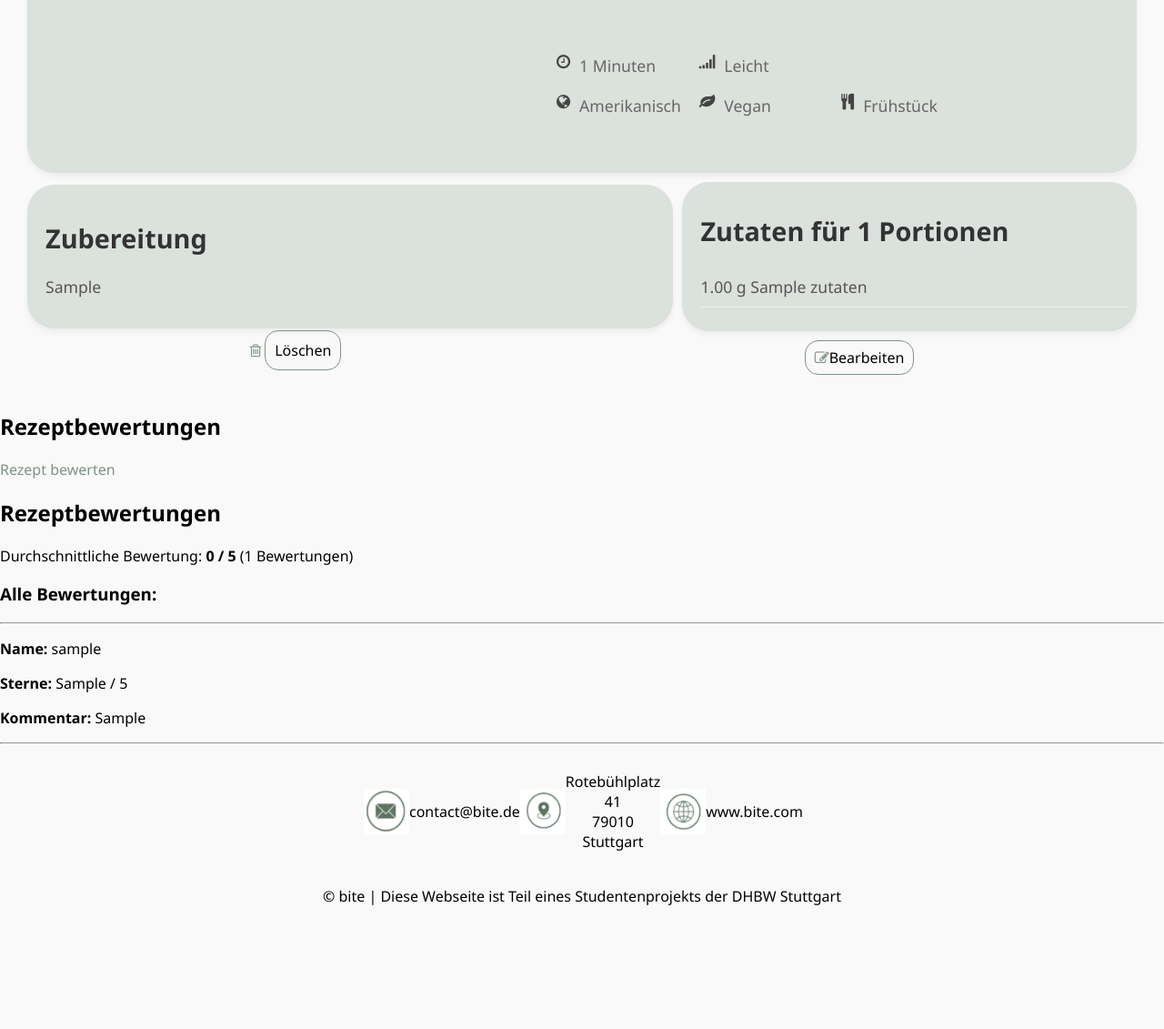
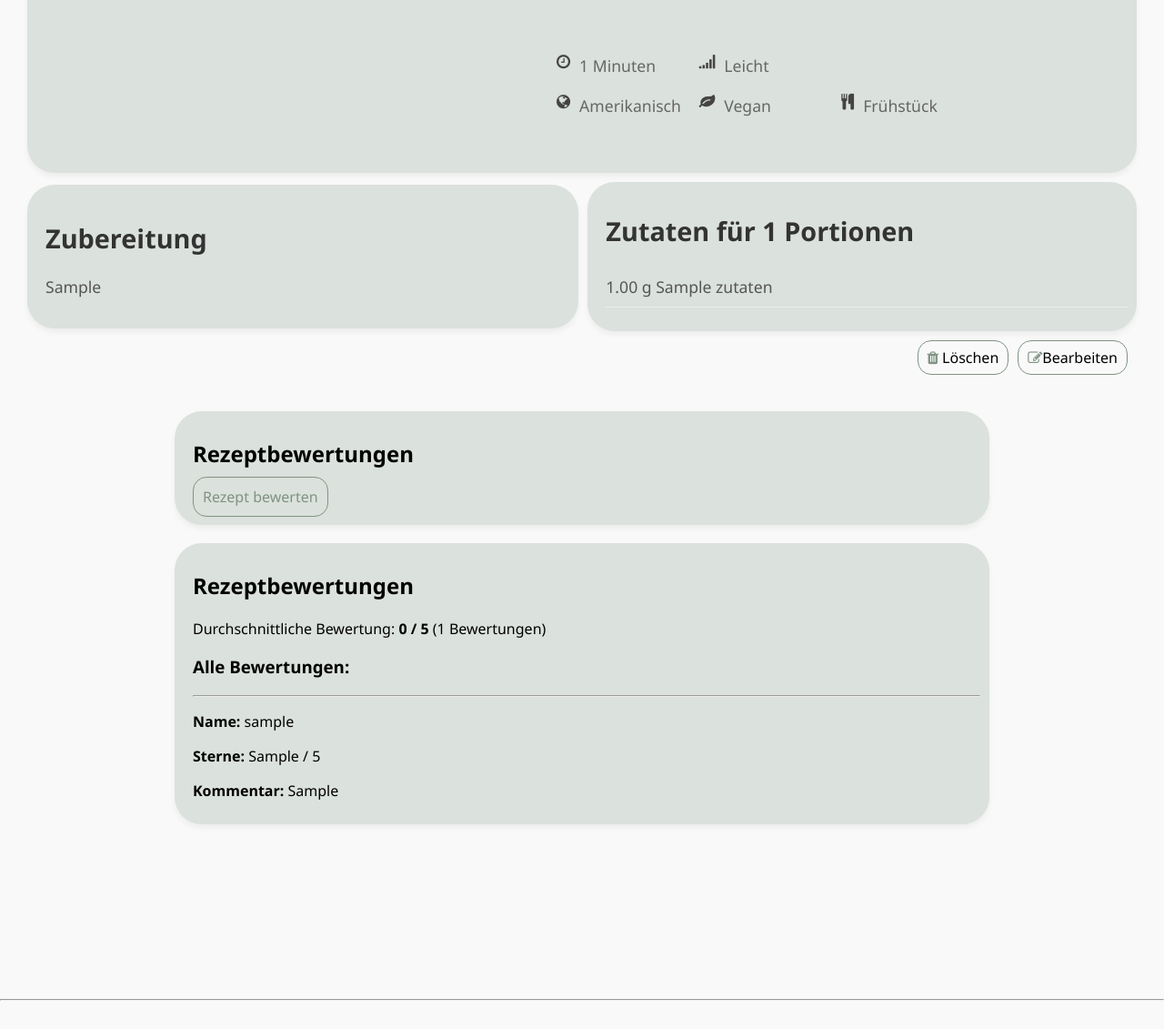
Before and after one commit to melissadurgun/PHP-Projekt-Rezept, a PHP site: page /pages/Rezeptverwaltung/RezeptDetailansicht.php?rezept_id=1 in a window 1280 px wide. Shown: the part 418-1549 px from the top of the page at 91% size. Before the commit the page ends 1413 px from the top, so only its background shows below. Run offline with PHP 8.4, Linux system fonts and the light colour scheme; the visitor is signed in with stand-in values (Sample User, id 1); tables that the repository leaves empty or names only in its code hold one stand-in row (values such as "Sample post"); data that the repository does not hold is empty.

Commit message:
style update

```diff
--- a/assets/styles/styles.css
+++ b/assets/styles/styles.css
@@ -9,7 +9,7 @@ header {
   text-align: center;
   padding: 20px;
 }
-
+/*Header*/
 .header-container {
   display: flex;
   align-items: center;
@@ -21,6 +21,7 @@ h1 {
   font-size: 2.5em;
 }
 
+/*Suchleiste*/
 .search-bar {
   width: 50%;
   padding-left: 40px;
@@ -59,6 +60,7 @@ h1 {
   cursor: pointer;
 }
 
+/*Account*/
 .account-container {
   position: relative;
   justify-content: flex-end;
@@ -99,6 +101,7 @@ h1 {
   display: block;
 }
 
+/*Filter*/
 nav {
   background-color: #fff;
   padding: 10px;
@@ -268,6 +271,7 @@ nav {
   box-sizing: border-box;
 }
 
+/*Rezept anlegen*/
 .recipe-form {
   display: flex;
   flex-direction: column;
@@ -294,7 +298,6 @@ label {
   margin-bottom: 5px;
 }
 
-/* Style for the label to look like an image button */
 .file-label {
   display: inline-block;
   width: 100px;
@@ -306,35 +309,26 @@ label {
   border-radius: 15px;
 }
 
-/* Optionally add hover effect */
 .file-label:hover {
   opacity: 0.4;
-  /* Slight transparency for hover effect */
 }
 
-/* Adding the "Upload File" message */
 .file-label::after {
   content: "Upload File";
   position: absolute;
   top: -30px;
-  /* Adjust based on positioning needs */
   left: 50%;
   transform: translateX(-50%);
   background-color: rgba(0, 0, 0, 0.7);
-  /* Dark background with transparency */
   color: white;
   padding: 5px 10px;
   border-radius: 5px;
   font-size: 12px;
   white-space: nowrap;
-  /* opacity: 0; */
   pointer-events: none;
-  /* Prevents the message from blocking clicks */
   transition: opacity 0.3s ease;
-  /* Smooth fade-in transition */
 }
 
-/* Show message on hover */
 .file-label:hover::after {
   opacity: 1;
 }
@@ -364,13 +358,9 @@ textarea {
 
 .zubereitung textarea {
   resize: vertical;
-  /* Allow vertical resizing */
   min-height: 100px;
-  /* Set a reasonable minimum height */
   max-height: 500px;
-  /* Set a maximum height if desired */
   overflow-y: auto;
-  /* Show scrollbar if content exceeds max height */
 }
 
 .titel {
@@ -380,7 +370,6 @@ textarea {
 .info {
   display: grid;
   grid-template-columns: repeat(3, 1fr);
-  /* Three equal columns */
   gap: 10px;
   margin-bottom: 20px;
 }
@@ -616,7 +605,7 @@ footer {
   margin: 20px;
 }
 
-.fa-trash-o :not(#delete-zutat) {
+.fa-trash:not(#delete-zutat) {
   cursor: pointer;
   text-decoration: none;
   border: 1px solid #7f9383;
@@ -624,15 +613,16 @@ footer {
   padding: 10px;
 }
 
-.fa-trash-o span {
+.fa-trash span {
   font-family: "Segoe UI", Tahoma, Geneva, Verdana, sans-serif;
   color: black;
 }
 
-.fa-trash-o a {
-  color: black;
+.fa-trash a,
+.bewerten-button {
+  cursor: pointer;
   text-decoration: none;
-  border: 2px solid #7f9383;
+  border: 1px solid #7f9383;
   border-radius: 15px;
   padding: 10px;
 }
@@ -660,7 +650,9 @@ footer {
 
 .link-container-rezepte {
   display: flex;
-  justify-content: space-around;
+  justify-content: right;
+  gap: 10px;
+  margin-right: 20px;
 }
 
 .link-container-rezepte a:hover {
@@ -685,10 +677,6 @@ footer {
   margin: 10px;
   box-sizing: border-box;
 }
-
-/* .rezept-kachel :hover {
-  transform: scale(1.5);
-} */
 
 .rezept-kachel img {
   width: 100%;
@@ -841,11 +829,8 @@ footer {
 
 .rezept-topbox {
   display: flex;
-  /* Flexbox aktivieren */
   align-items: center;
-  /* Vertikale Zentrierung */
   justify-content: space-around;
-  /* Horizontale Verteilung */
   background-color: #fff;
   box-shadow: 0 4px 6px rgba(0, 0, 0, 0.05);
   border-radius: 30px;
@@ -891,9 +876,7 @@ footer {
   width: auto;
   height: 300px;
   object-fit: cover;
-  /* object-position: center; */
   border-radius: 8px;
-  /* Ensure image also has rounded corners */
 }
 
 .rezept-info h1 {
@@ -920,7 +903,7 @@ footer {
   padding-left: 20px;
   border-radius: 30px;
   box-shadow: 0 4px 6px rgba(0, 0, 0, 0.05);
-  width: 70%;
+  width: 100%;
   background-color: #dbe1dc;
 }
 
@@ -968,6 +951,7 @@ footer {
 .rezept-bottombox {
   display: flex;
   align-items: center;
+  flex-direction: row;
   border-radius: 30px;
   padding: 10px;
   gap: 10px;
@@ -979,3 +963,44 @@ footer {
   text-align: center;
   color: #666;
 }
+
+.bewertung-container {
+  background-color: #fff;
+  padding: 10px;
+  padding-left: 20px;
+  border-radius: 30px;
+  box-shadow: 0 4px 6px rgba(0, 0, 0, 0.05);
+  width: 70%;
+  background-color: #dbe1dc;
+  margin: 15%;
+  margin-top: 20px;
+}
+
+.bewerten-container {
+  background-color: #fff;
+  padding: 10px;
+  padding-left: 20px;
+  border-radius: 30px;
+  box-shadow: 0 4px 6px rgba(0, 0, 0, 0.05);
+  background-color: #dbe1dc;
+  margin: 15%;
+  margin-top: 20px;
+  margin-bottom: 0;
+  padding-bottom: 20px;
+}
+
+input[type="submit"] {
+  padding: 10px 20px;
+  border: none;
+  background-color: #04914f;
+  color: #fff;
+  border-radius: 5px;
+  cursor: pointer;
+  text-align: right;
+}
+
+.stars {
+  display: flex;
+  padding-top: 10px;
+  padding-bottom: 10px;
+}
--- a/handlers/Rezeptverwaltung/ZutatenHandler.js.php
+++ b/handlers/Rezeptverwaltung/ZutatenHandler.js.php
@@ -25,7 +25,7 @@ const einheitField = `<select name="zutaten[${ingredientIndex}][einheit]">
 // Create the delete button for the ingredient
 const deleteButton = document.createElement('button');
 deleteButton.type = 'button';
-deleteButton.innerHTML = '<i class="fa fa-trash-o"></i> Löschen';
+deleteButton.innerHTML = '<i class="fa fa-trash"></i> Löschen';
 deleteButton.setAttribute('id', `delete-zutat`);
 deleteButton.setAttribute('class', 'deleteButton');
 deleteButton.onclick = function () {
--- a/pages/Benutzerverwaltung/benutzerseite.php
+++ b/pages/Benutzerverwaltung/benutzerseite.php
@@ -79,7 +79,7 @@ include '../../includes/navigation.php';
                     <!-- Löschen-Link mit JavaScript-Bestätigungsdialog -->
                     <a href="../../handlers/Rezeptverwaltung/RezeptLoeschenHandler.php?delete_id=<?php echo $rezept['rezept_id']; ?>"
                         onclick="return confirm('Möchten Sie dieses Rezept wirklich löschen?');">
-                        <i class="fa fa-trash-o"> <span> Löschen</span></i>
+                        <i class="fa fa-trash"> <span>Löschen</span></i>
                     </a>
                     <a
                         href="../../pages/Rezeptverwaltung/RezeptBearbeiten.php?rezept_id=<?php echo $rezept['rezept_id']; ?>">
--- a/pages/Bewertung/BewertungenAnzeigen.php
+++ b/pages/Bewertung/BewertungenAnzeigen.php
@@ -14,7 +14,7 @@ $handler = new BewertungenAnzeigenHandler();
 list($durchschnitt, $totalBewertungen) = $handler->berechneDurchschnittlicheBewertung($rezept_id);
 ?>
 
-<div class="container">
+<div class="bewertung-container">
     <h2>Rezeptbewertungen</h2>
 
     <div class="average-rating">
--- a/pages/Bewertung/DetailBewertung.php
+++ b/pages/Bewertung/DetailBewertung.php
@@ -30,7 +30,7 @@ $zutaten = $handler->getZutaten($rezept_id);
 
 <body>
 
-<div class="container">
+<div class="bewertung-container">
     <header>
         <h1><?php echo htmlspecialchars($rezept['titel']); ?></h1>
     </header>
--- a/pages/Bewertung/RezeptBewerten.php
+++ b/pages/Bewertung/RezeptBewerten.php
@@ -53,7 +53,7 @@ include '../../includes/navigation.php';
 ?>
 
 <body>
-<div class="container">
+<div class="bewertung-container">
     <h2>Rezept bewerten</h2>
     <form method="POST" action="RezeptBewerten.php?rezept_id=<?php echo $rezept_id; ?>">
         <input type="hidden" name="rezept_id" value="<?php echo $rezept_id; ?>">
--- a/pages/Rezeptsuche/RezeptSuche.php
+++ b/pages/Rezeptsuche/RezeptSuche.php
@@ -114,7 +114,7 @@ $rezepte = $sucheHandler->getRezepte($filters);
                 <h3><?php echo htmlspecialchars($rezept['titel']); ?></h3>
                 <div class="link-container-rezepte">
                     <a href="">
-                        <i class="fa fa-trash-o">
+                        <i class="fa fa-trash">
                         <span> Mehr erfahren</span></i>
                     </a>
                 </div>
--- a/pages/Rezeptverwaltung/RezeptDetailansicht.php
+++ b/pages/Rezeptverwaltung/RezeptDetailansicht.php
@@ -99,7 +99,7 @@ $zubereitung = nl2br(htmlspecialchars($recipe['zubereitung']));
                     <!-- Löschen-Link mit JavaScript-Bestätigungsdialog -->
                     <a href="../../handlers/Rezeptverwaltung/RezeptLoeschenHandler.php?delete_id=<?php echo $rezept_id; ?>"
                         onclick="return confirm('Möchten Sie dieses Rezept wirklich löschen?');">
-                        <i class="fa fa-trash-o"> <span> Löschen</span></i>
+                        <i class="fa fa-trash"> <span> Löschen</span></i>
                     </a>
                     <a
                         href="../../pages/Rezeptverwaltung/RezeptBearbeiten.php?rezept_id=<?php echo $rezept_id; ?>">
@@ -111,10 +111,10 @@ $zubereitung = nl2br(htmlspecialchars($recipe['zubereitung']));
     </div>
 
     <!-- Rezept bewerten Link -->
-    <div class="container">
+    <div class="bewerten-container">
         <h2>Rezeptbewertungen</h2>
         <!-- "Rezept bewerten"-Button als Link zu RezeptBewerten.php mit GET über die URL -->
-        <a href="../../pages/Bewertung/RezeptBewerten.php?rezept_id=<?php echo $rezept_id; ?>" class="button">Rezept bewerten</a>
+        <a href="../../pages/Bewertung/RezeptBewerten.php?rezept_id=<?php echo $rezept_id; ?>" class="bewerten-button">Rezept bewerten</a>
     </div>
 
     <!-- Bewertungen Ansehen -->
```
Also changed, not shown: js/zutatHinzufügen.js (+13 -10 lines), 1 other file.
